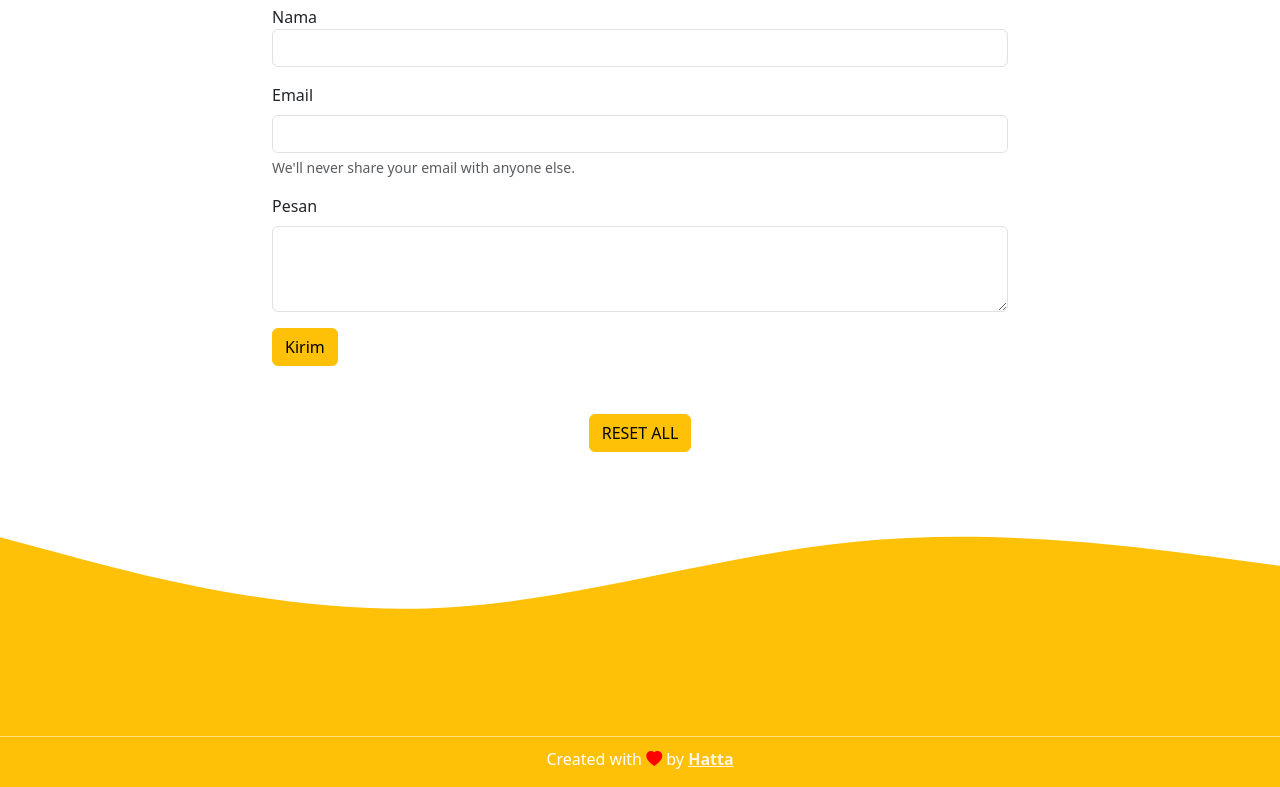
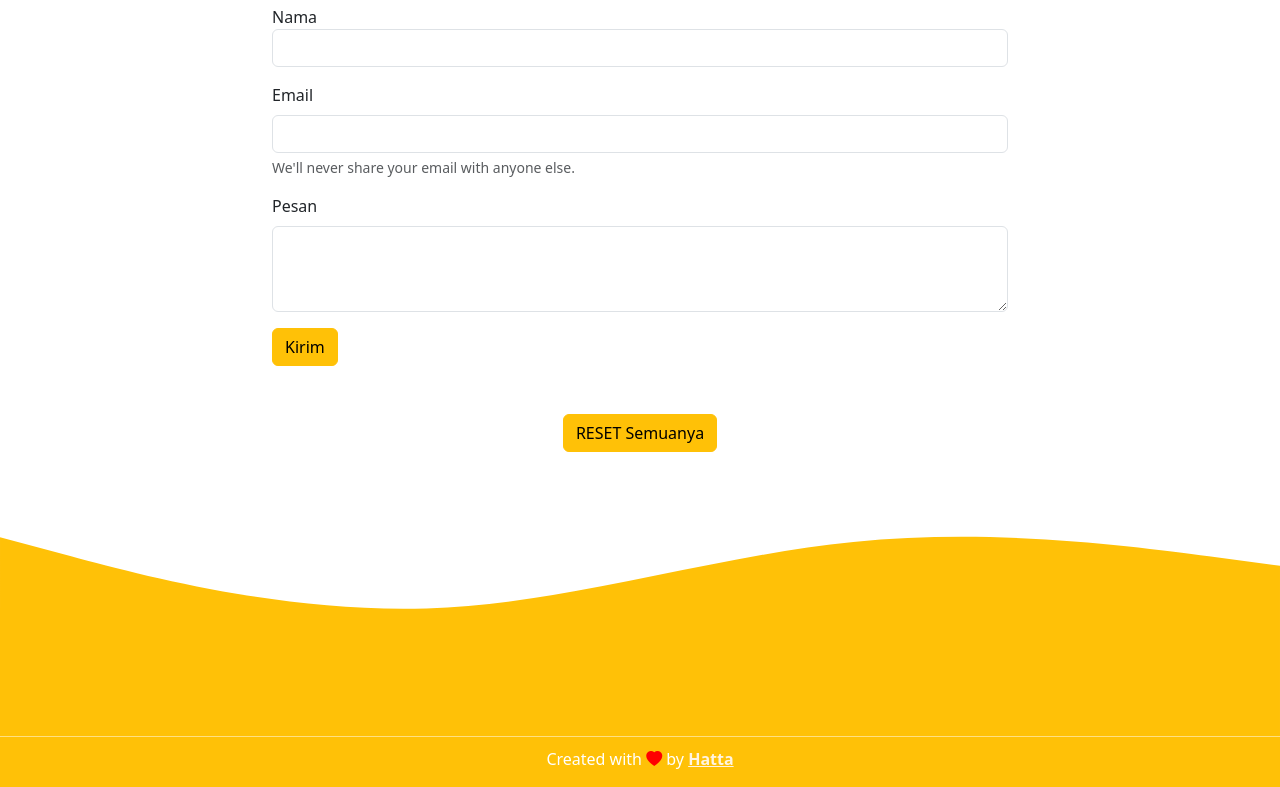
Before and after one commit to hattabelajar/hattabelajar, a plain HTML site: page index.html in a window 1280 px wide. Shown: the part 3978-4765 px from the top of the page. Drawn offline with Linux system fonts and the light colour scheme.

Commit message:
Ganti jadi reset semuanya

```diff
--- a/index.html
+++ b/index.html
@@ -238,7 +238,7 @@
     </section>
     <!-- Akhir Contact -->
     <div class="text-center">
-      <button type="submit" class="btn btn-warning justify-content-center" id="reset">RESET ALL</button>
+      <button type="submit" class="btn btn-warning justify-content-center" id="reset">RESET Semuanya</button>
     </div>
 
     <!-- Footer -->
```
